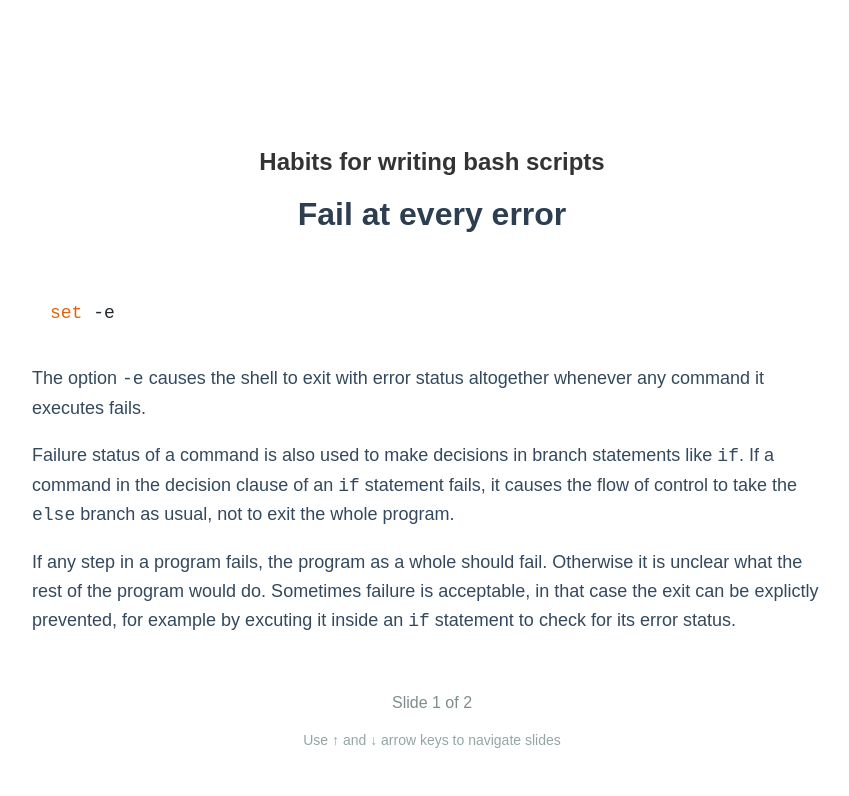
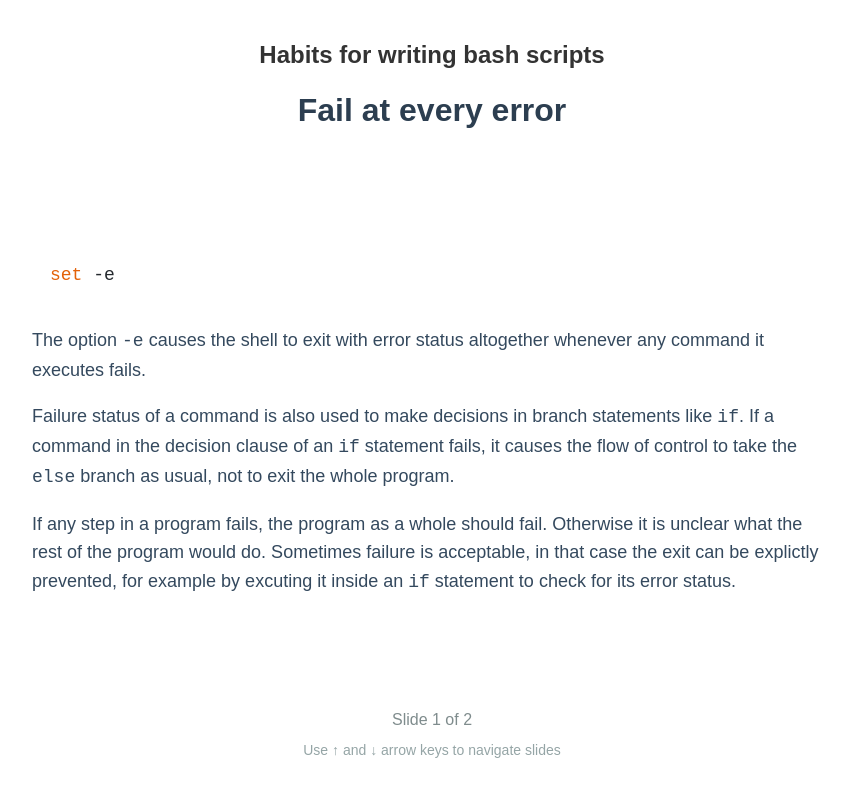
Before and after one commit to gmesch/meschisms, a React app in the folder bash/rt/: page / in a window 1280 px wide. Shown: the top 796 px of the page, without its empty margins (208-1057 px from the left). Built offline with nearby package versions, Linux system fonts and the light colour scheme; the HTML template or start-up script is replaced by a standard one.

Commit message:
layout fixed position

```diff
--- /dev/null
+++ b/bash/rt/index.html
@@ -0,0 +1,25 @@
+<!DOCTYPE html>
+<html lang="en">
+<head>
+    <meta charset="UTF-8">
+    <meta name="viewport" content="width=device-width, initial-scale=1.0">
+    <title>Slide Viewer App</title>
+    <style>
+        html, body {
+            margin: 0;
+            padding: 0;
+            height: 100%;
+            overflow: hidden;
+            font-family: Arial, sans-serif;
+        }
+        #root {
+            height: 100%;
+            width: 100%;
+        }
+    </style>
+</head>
+<body>
+    <div id="root"></div>
+    <script src="bundle.js"></script>
+</body>
+</html>
--- a/bash/rt/src/SlideViewer.tsx
+++ b/bash/rt/src/SlideViewer.tsx
@@ -87,10 +87,14 @@ const SlideViewer: React.FC = () => {
   if (loading) {
     return (
       <div style={{
+        position: 'absolute',
+        top: 0,
+        left: 0,
+        right: 0,
+        bottom: 0,
         display: 'flex',
         alignItems: 'center',
         justifyContent: 'center',
-        height: '100vh',
         fontSize: '18px',
         color: '#666'
       }}>
@@ -102,11 +106,15 @@ const SlideViewer: React.FC = () => {
   if (error) {
     return (
       <div style={{
+        position: 'absolute',
+        top: 0,
+        left: 0,
+        right: 0,
+        bottom: 0,
         display: 'flex',
         flexDirection: 'column',
         alignItems: 'center',
         justifyContent: 'center',
-        height: '100vh',
         padding: '40px',
         textAlign: 'center'
       }}>
@@ -132,22 +140,34 @@ const SlideViewer: React.FC = () => {
 
   return (
     <div style={{
+      position: 'absolute',
+      top: 0,
+      left: 0,
+      right: 0,
+      bottom: 0,
       display: 'flex',
       flexDirection: 'column',
-      alignItems: 'center',
-      justifyContent: 'center',
-      height: '100vh',
+      fontFamily: 'Arial, sans-serif',
       padding: '40px',
-      fontFamily: 'Arial, sans-serif',
-      maxWidth: '800px',
-      margin: '0 auto'
+      boxSizing: 'border-box',
+      overflow: 'hidden'
+    }}>
+      {/* Fixed header section - always at top */}
+      <div style={{
+        height: '120px',
+        flexShrink: 0,
+        display: 'flex',
+        flexDirection: 'column',
+        justifyContent: 'flex-start'
       }}>
         <div style={{
           fontSize: '24px',
           fontWeight: 'bold',
+          textAlign: 'center',
+          color: '#333',
           marginBottom: '20px',
-        textAlign: 'center',
-        color: '#333'
+          height: '30px',
+          lineHeight: '30px'
         }}>
           {contentData.title}
         </div>
@@ -155,39 +175,67 @@ const SlideViewer: React.FC = () => {
         <div style={{
           fontSize: '32px',
           fontWeight: 'bold',
-        marginBottom: '30px',
           textAlign: 'center',
-        color: '#2c3e50'
+          color: '#2c3e50',
+          height: '40px',
+          lineHeight: '40px'
         }}>
           {currentSlide.title}
         </div>
+      </div>
 
+      {/* Content area - takes remaining space */}
+      <div style={{
+        flex: '1 1 auto',
+        display: 'flex',
+        alignItems: 'center',
+        justifyContent: 'center',
+        overflow: 'hidden',
+        minHeight: 0
+      }}>
         <div
           style={{
             fontSize: '18px',
             lineHeight: '1.6',
             textAlign: 'left',
-          color: '#34495e'
+            color: '#34495e',
+            maxWidth: '800px',
+            width: '100%',
+            maxHeight: '100%',
+            overflow: 'auto'
           }}
           dangerouslySetInnerHTML={{ __html: slideContent }}
         />
+      </div>
 
+      {/* Fixed footer section - always at bottom */}
+      <div style={{
+        height: '80px',
+        flexShrink: 0,
+        display: 'flex',
+        flexDirection: 'column',
+        justifyContent: 'flex-end'
+      }}>
         <div style={{
           fontSize: '16px',
-        marginTop: '40px',
           color: '#7f8c8d',
-        textAlign: 'center'
+          textAlign: 'center',
+          marginBottom: '10px',
+          height: '20px',
+          lineHeight: '20px'
         }}>
           Slide {currentSlideIndex + 1} of {contentData.slides.length}
         </div>
 
         <div style={{
           fontSize: '14px',
-        marginTop: '20px',
           color: '#95a5a6',
-        textAlign: 'center'
+          textAlign: 'center',
+          height: '20px',
+          lineHeight: '20px'
         }}>
           Use ↑ and ↓ arrow keys to navigate slides
+        </div>
       </div>
     </div>
   );
```
Also changed, not shown: 2 other files (tests, documents, lock files or other folders). Lines whose indentation alone changed are shown as unchanged.
